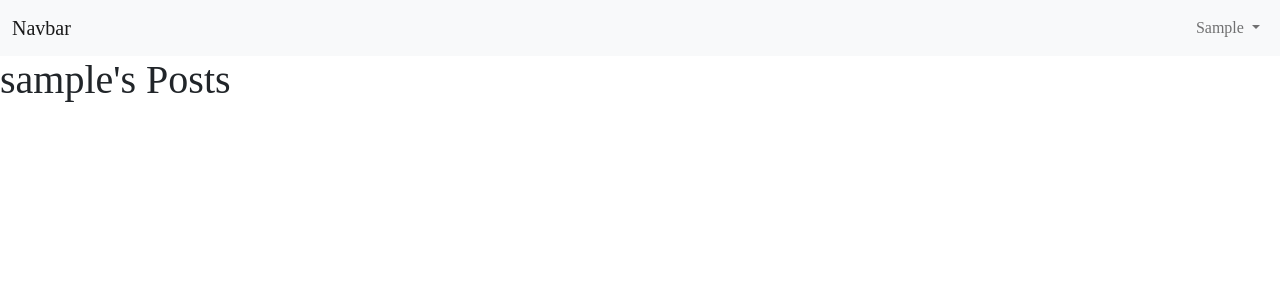
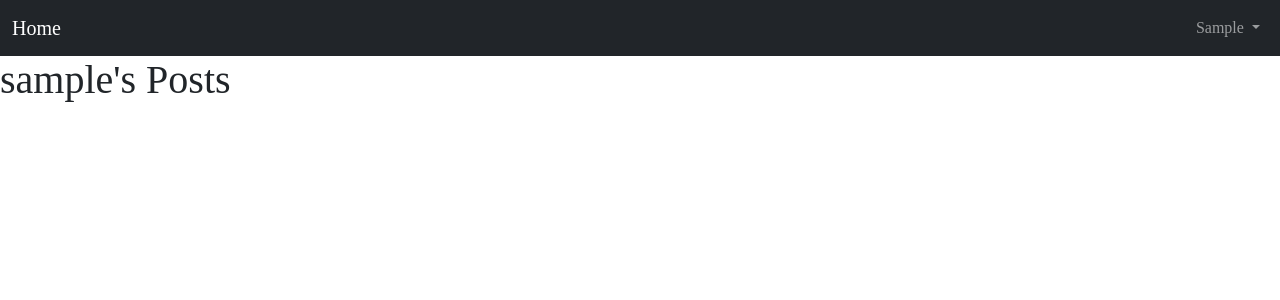
Before and after one commit to Ceres445/Team-10-Python-Project, a Django app: page /profile/posts in a window 1280 px wide. Shown: the top 300 px of the page. Run offline with Django 3.2, Linux system fonts and the light colour scheme; the visitor is signed in with stand-in values (Sample User, id 1); data comes from the database, SQL or seed files in the repository; data that the repository does not hold is empty.

Commit message:
added css Remade css into dark mode Made post css Improved css

```diff
--- a/SchoolApp/home/templates/base.html
+++ b/SchoolApp/home/templates/base.html
@@ -26,9 +26,9 @@
 	</head>
 	<body>
 		{% block navbar %}
-		<nav class="navbar navbar-expand-lg navbar-light bg-light">
+		<nav class="navbar navbar-expand-lg navbar-dark bg-dark">
 			<div class="container-fluid">
-				<a class="navbar-brand" href="#">Navbar</a>
+				<a class="navbar-brand" href="/">Home</a>
 				<button
 					class="navbar-toggler"
 					type="button"
@@ -44,7 +44,7 @@
 					class="collapse navbar-collapse"
 					id="navbarSupportedContent"
 				>
-					<ul class="navbar-nav ms-auto mb-2 mb-lg-0">
+					<ul class="navbar-nav ms-auto mb-2 mb-lg-0 bg-dark">
 						{% if user.is_authenticated %}
 						<li class="nav-item dropdown flex-d ms-auto">
 							<a
@@ -58,7 +58,7 @@
 								{{ user.username | capfirst }}
 							</a>
 							<ul
-								class="dropdown-menu dropdown-menu-end"
+								class="dropdown-menu dropdown-menu-dark dropdown-menu-end"
 								aria-labelledby="navbarDropdown"
 							>
 								<li>
--- a/SchoolApp/home/templates/home/profile.html
+++ b/SchoolApp/home/templates/home/profile.html
@@ -18,5 +18,7 @@
     {% endif %}
 </div>
 <a href="{% url 'viewPosts' %}"> View Posts</a>
-<a href="{% url 'editProfile' %}"> Edit Profile</a>
+{% if current %}
+    <a href="{% url 'editProfile' %}"> Edit Profile</a>
+{% endif %}
 {% endblock %}
--- a/SchoolApp/home/templates/home/view_user_posts.html
+++ b/SchoolApp/home/templates/home/view_user_posts.html
@@ -6,11 +6,19 @@
 			href="{% static 'home/css/index.css' %}"
 			type="text/css"
 		/>
+<link
+    rel="stylesheet"
+    href="{% static 'home/css/posts.css' %}"
+    type="text/css"
+  />
 {% endblock %}
 {% block content %}
 
-  <h1> {{ user.username }}'s Posts </h1>
+<div class="posts-container">
+<h1> {{ user.username }}'s Posts </h1>
 <div class="posts"></div>
+</div>
+
 {{ pk| json_script:'user_pk' }}
 <script src="{% static 'home/js/view_user_posts.js' %}" type="module"></script>
 
```
Also changed, not shown: SchoolApp/home/templates/home/index.html (+9 -3 lines).
